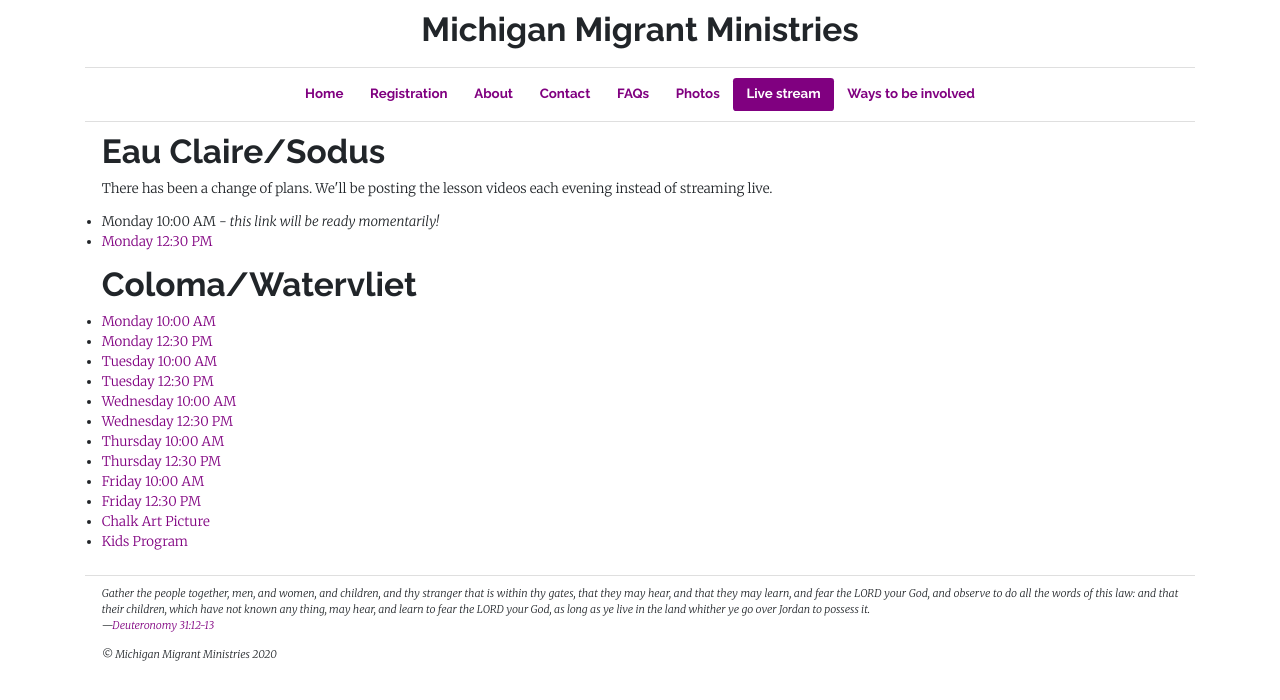
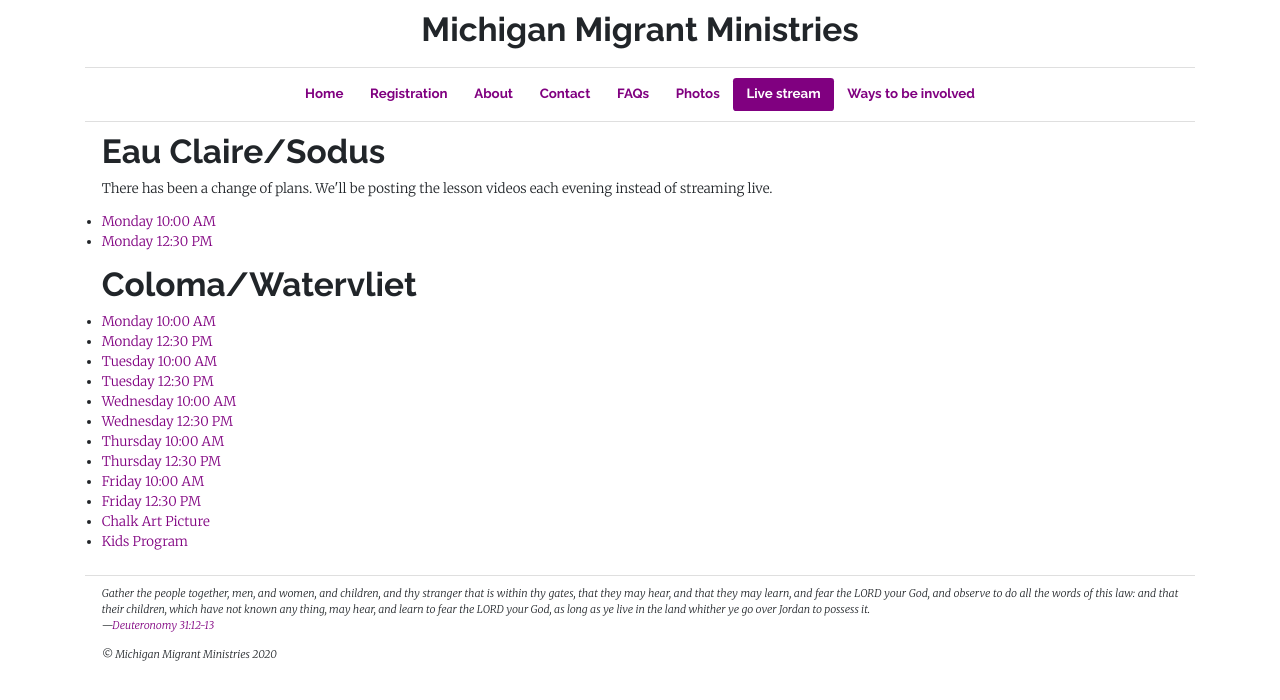
Before and after one commit to michigan-migrant-ministries/website, a Jekyll site: the page built from _pages/live-stream.html, in a window 1280 px wide. Shown: the top 700 px of the page. Built offline with Jekyll 4.4.1, drawn with Linux system fonts in a browser that asks for light colours.

```diff
--- a/_pages/live-stream.html
+++ b/_pages/live-stream.html
@@ -10,8 +10,7 @@ title: Live stream
 </p>
 <ul>
   <li>
-    <!-- <a target="_blank" href="">Monday 10:00 AM</a> -->
-    Monday 10:00 AM - <i>this link will be ready momentarily!</i>
+    <a target="_blank" href="https://www.facebook.com/michiganmigrantministries/videos/943031642879804">Monday 10:00 AM</a>
   </li>
   <li>
     <a target="_blank" href="https://www.facebook.com/michiganmigrantministries/videos/726165391503336">Monday 12:30 PM</a>
```
